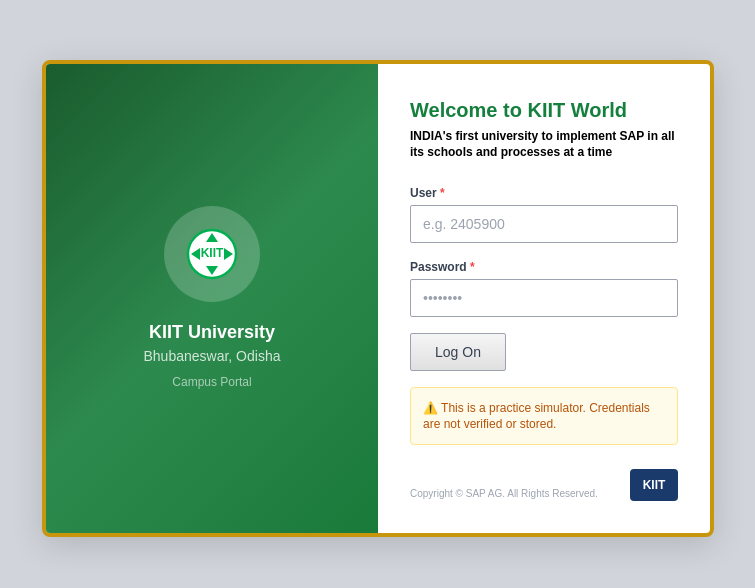
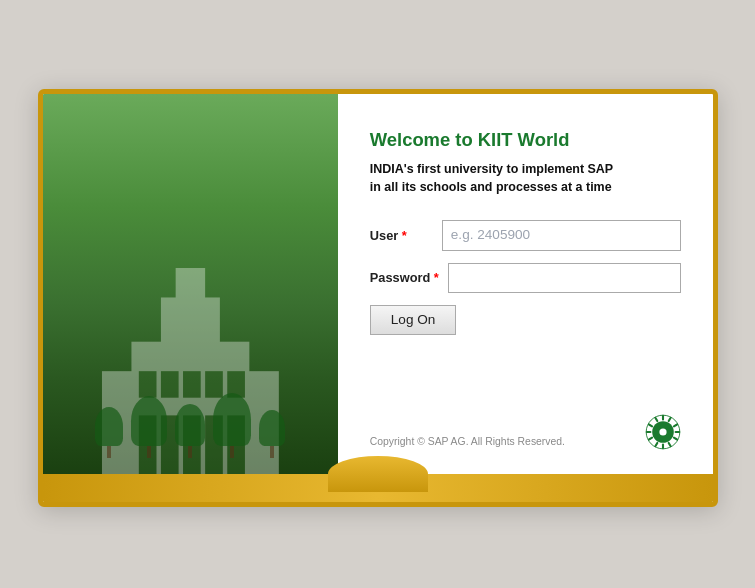
Before and after one commit to SATWIKKKKK/section-selection-simulation, a Next.js app: page /login in a window 1280 px wide. Shown: the part 102-690 px from the top of the page, without its empty margins (262-1017 px from the left). Built offline with nearby package versions, Linux system fonts and the light colour scheme.

Commit message:
redesign: match KIIT SAP Portal landing and login page screenshots

```diff
--- a/app/login/page.tsx
+++ b/app/login/page.tsx
@@ -2,6 +2,34 @@
 import { useState } from 'react';
 import { useRouter } from 'next/navigation';
 import { useSimStore } from '@/store/simStore';
+
+const KIIT_TEETH = [
+  { x1: 51, y1: 30, x2: 57, y2: 30 },
+  { x1: 48.19, y1: 39.47, x2: 53.39, y2: 42.5 },
+  { x1: 39.47, y1: 48.19, x2: 42.5, y2: 53.39 },
+  { x1: 30, y1: 51, x2: 30, y2: 57 },
+  { x1: 20.53, y1: 48.19, x2: 17.5, y2: 53.39 },
+  { x1: 11.81, y1: 39.47, x2: 6.61, y2: 42.5 },
+  { x1: 9, y1: 30, x2: 3, y2: 30 },
+  { x1: 11.81, y1: 20.53, x2: 6.61, y2: 17.5 },
+  { x1: 20.53, y1: 11.81, x2: 17.5, y2: 6.61 },
+  { x1: 30, y1: 9, x2: 30, y2: 3 },
+  { x1: 39.47, y1: 11.81, x2: 42.5, y2: 6.61 },
+  { x1: 48.19, y1: 20.53, x2: 53.39, y2: 17.5 },
+];
+
+function KiitLogoSmall() {
+  return (
+    <svg width="36" height="36" viewBox="0 0 60 60" xmlns="http://www.w3.org/2000/svg" suppressHydrationWarning>
+      <circle cx="30" cy="30" r="28" fill="white" stroke="#1a7a2e" strokeWidth="1.5" />
+      {KIIT_TEETH.map((t, i) => (
+        <line key={i} x1={t.x1} y1={t.y1} x2={t.x2} y2={t.y2} stroke="#1a7a2e" strokeWidth="3.5" strokeLinecap="round" />
+      ))}
+      <circle cx="30" cy="30" r="18" fill="#1a7a2e" />
+      <circle cx="30" cy="30" r="6" fill="white" />
+    </svg>
+  );
+}
 
 export default function LoginPage() {
   const router = useRouter();
@@ -27,97 +55,188 @@
 
   return (
     <div
-      className="min-h-screen flex items-center justify-center bg-gray-300 p-4"
-      style={{ fontFamily: 'Arial, sans-serif' }}
+      className="min-h-screen flex items-center justify-center"
+      style={{ background: '#d4d0cb', fontFamily: 'Arial, sans-serif', padding: '2rem' }}
     >
+      {/* Outer amber/gold frame */}
       <div
-        className="bg-white rounded-lg max-w-2xl w-full overflow-hidden"
-        style={{ border: '4px solid #c8960c', boxShadow: '0 8px 32px rgba(0,0,0,0.15)' }}
+        style={{
+          border: '5px solid #c8960c',
+          borderRadius: 6,
+          background: 'white',
+          width: '100%',
+          maxWidth: 680,
+          overflow: 'hidden',
+          boxShadow: '0 4px 24px rgba(0,0,0,0.18)',
+        }}
       >
-        <div className="flex flex-col md:flex-row min-h-[400px]">
-          {/* Left: image placeholder */}
+        {/* Top section: image + form side by side */}
+        <div className="flex" style={{ minHeight: 380 }}>
+          {/* Left: campus photo placeholder */}
           <div
-            className="w-full md:w-1/2 flex items-center justify-center p-6 min-h-[200px]"
-            style={{ background: 'linear-gradient(135deg, #1a5c2e 0%, #2d8a4e 50%, #1a7a3a 100%)' }}
+            style={{
+              width: '44%',
+              background: 'linear-gradient(180deg, #6aaa5a 0%, #4a8c3a 30%, #3a7030 55%, #2a5820 75%, #1a4010 100%)',
+              position: 'relative',
+              overflow: 'hidden',
+              display: 'flex',
+              alignItems: 'flex-end',
+              justifyContent: 'center',
+              padding: '1rem',
+            }}
           >
-            <div className="text-center text-white">
-              <div className="w-24 h-24 bg-white/20 rounded-full flex items-center justify-center mx-auto mb-4">
-                <svg width="60" height="60" viewBox="0 0 100 100" fill="none">
-                  <circle cx="50" cy="50" r="40" fill="white" stroke="#00b050" strokeWidth="4" />
-                  <path d="M50 15L60 30H40L50 15Z" fill="#00b050" />
-                  <path d="M85 50L70 40V60L85 50Z" fill="#00b050" />
-                  <path d="M50 85L40 70H60L50 85Z" fill="#00b050" />
-                  <path d="M15 50L30 60V40L15 50Z" fill="#00b050" />
-                  <text x="50" y="55" fontFamily="Arial" fontSize="20" fontWeight="bold" fill="#00b050" textAnchor="middle">KIIT</text>
+            {/* Building silhouette */}
+            <svg viewBox="0 0 200 140" style={{ position: 'absolute', bottom: 0, left: 0, width: '100%', opacity: 0.35 }}>
+              <rect x="60" y="50" width="80" height="90" fill="white" />
+              <rect x="40" y="70" width="30" height="70" fill="white" />
+              <rect x="130" y="70" width="30" height="70" fill="white" />
+              <rect x="80" y="20" width="40" height="35" fill="white" />
+              <rect x="90" y="0" width="20" height="24" fill="white" />
+              {[65,80,95,110,125].map((x) => (
+                <rect key={x} x={x} y="70" width="12" height="18" fill="#3a7030" />
+              ))}
+              {[65,80,95,110,125].map((x) => (
+                <rect key={x+'b'} x={x} y="100" width="12" height="40" fill="#3a7030" />
+              ))}
             </svg>
+            {/* Trees */}
+            <div style={{ position: 'relative', zIndex: 1, display: 'flex', gap: 8, alignItems: 'flex-end' }}>
+              {[28,36,30,38,26].map((h, i) => (
+                <div key={i} style={{ display: 'flex', flexDirection: 'column', alignItems: 'center' }}>
+                  <div style={{ width: h, height: h * 1.4, background: 'rgba(20,90,20,0.7)', borderRadius: '50% 50% 20% 20%' }} />
+                  <div style={{ width: 4, height: 12, background: 'rgba(80,50,20,0.6)' }} />
                 </div>
-              <p className="font-bold text-lg">KIIT University</p>
-              <p className="text-sm text-white/80">Bhubaneswar, Odisha</p>
-              <p className="text-xs text-white/60 mt-2">Campus Portal</p>
+              ))}
             </div>
           </div>
 
           {/* Right: login form */}
-          <div className="w-full md:w-1/2 p-8 flex flex-col justify-between">
+          <div
+            style={{
+              width: '56%',
+              padding: '2rem 2rem 1.5rem',
+              display: 'flex',
+              flexDirection: 'column',
+              justifyContent: 'space-between',
+            }}
+          >
             <div>
-              <h2 className="text-xl font-bold text-green-700 mb-1">Welcome to KIIT World</h2>
-              <p className="text-xs font-bold text-black mb-6 leading-snug">
-                INDIA&apos;s first university to implement SAP in all its schools and processes at a time
+              <h2
+                style={{
+                  color: '#1a7a2e',
+                  fontWeight: 'bold',
+                  fontSize: '1.15rem',
+                  marginBottom: '0.4rem',
+                }}
+              >
+                Welcome to KIIT World
+              </h2>
+              <p
+                style={{
+                  fontWeight: 'bold',
+                  fontSize: '0.78rem',
+                  color: '#111',
+                  lineHeight: 1.45,
+                  marginBottom: '1.5rem',
+                }}
+              >
+                INDIA&apos;s first university to implement SAP<br />
+                in all its schools and processes at a time
               </p>
 
-              <form onSubmit={handleLogin} className="space-y-4">
-                <div>
-                  <label className="text-xs font-bold text-gray-700 block mb-1">
-                    User <span className="text-red-500">*</span>
+              <form onSubmit={handleLogin} style={{ display: 'flex', flexDirection: 'column', gap: '0.75rem' }}>
+                <div style={{ display: 'flex', alignItems: 'center', gap: 8 }}>
+                  <label style={{ fontSize: '0.8rem', fontWeight: 'bold', color: '#222', minWidth: 64 }}>
+                    User <span style={{ color: 'red' }}>*</span>
                   </label>
                   <input
                     type="text"
                     value={userId}
                     onChange={(e) => setUserId(e.target.value)}
                     placeholder="e.g. 2405900"
-                    className="w-full border border-gray-400 px-3 py-2 text-sm rounded-sm focus:outline-none focus:border-blue-500"
+                    style={{
+                      border: '1px solid #aaa',
+                      padding: '4px 8px',
+                      fontSize: '0.85rem',
+                      width: '100%',
+                      outline: 'none',
+                    }}
                     autoComplete="username"
                   />
                 </div>
-                <div>
-                  <label className="text-xs font-bold text-gray-700 block mb-1">
-                    Password <span className="text-red-500">*</span>
+
+                <div style={{ display: 'flex', alignItems: 'center', gap: 8 }}>
+                  <label style={{ fontSize: '0.8rem', fontWeight: 'bold', color: '#222', minWidth: 70, whiteSpace: 'nowrap' }}>
+                    Password <span style={{ color: 'red' }}>*</span>
                   </label>
                   <input
                     type="password"
                     value={password}
                     onChange={(e) => setPassword(e.target.value)}
-                    placeholder="••••••••"
-                    className="w-full border border-gray-400 px-3 py-2 text-sm rounded-sm focus:outline-none focus:border-blue-500"
+                    style={{
+                      border: '1px solid #aaa',
+                      padding: '4px 8px',
+                      fontSize: '0.85rem',
+                      width: '100%',
+                      outline: 'none',
+                    }}
                     autoComplete="current-password"
                   />
                 </div>
 
                 {error && (
-                  <p className="text-xs text-red-600 font-semibold">{error}</p>
+                  <p style={{ fontSize: '0.75rem', color: '#cc0000', fontWeight: 600 }}>{error}</p>
                 )}
 
+                <div>
                   <button
                     type="submit"
                     disabled={loading}
-                  className="border border-gray-400 bg-gradient-to-b from-[#f5f5f5] to-[#e0e0e0] text-gray-700 text-sm px-6 py-2 rounded-sm hover:from-white hover:to-[#d0d0d0] transition disabled:opacity-50 disabled:cursor-not-allowed"
+                    style={{
+                      background: 'linear-gradient(to bottom, #f5f5f5, #ddd)',
+                      border: '1px solid #aaa',
+                      padding: '4px 20px',
+                      fontSize: '0.85rem',
+                      cursor: loading ? 'not-allowed' : 'pointer',
+                      color: '#222',
+                    }}
                   >
                     {loading ? 'Logging in...' : 'Log On'}
                   </button>
+                </div>
               </form>
+            </div>
 
-              <div className="mt-4 p-3 bg-amber-50 border border-amber-200 rounded text-xs text-amber-700">
-                ⚠️ This is a practice simulator. Credentials are not verified or stored.
+            {/* Footer inside right panel */}
+            <div style={{ marginTop: '1.5rem', display: 'flex', justifyContent: 'space-between', alignItems: 'flex-end' }}>
+              <p style={{ fontSize: '0.65rem', color: '#888' }}>Copyright &copy; SAP AG. All Rights Reserved.</p>
+              <KiitLogoSmall />
+            </div>
           </div>
         </div>
 
-            <div className="mt-6 flex justify-between items-end">
-              <p className="text-[10px] text-gray-400">Copyright © SAP AG. All Rights Reserved.</p>
-              <div className="bg-[#1a3a6b] w-12 h-8 flex items-center justify-center rounded">
-                <span className="text-white font-bold text-xs">KIIT</span>
-              </div>
-            </div>
-          </div>
+        {/* Bottom gold arch decoration */}
+        <div
+          style={{
+            height: 28,
+            background: 'linear-gradient(to right, #c8960c, #e8b830, #c8960c)',
+            borderRadius: '0 0 0 0',
+            position: 'relative',
+            display: 'flex',
+            justifyContent: 'center',
+          }}
+        >
+          {/* Center arch bump */}
+          <div
+            style={{
+              position: 'absolute',
+              top: -18,
+              width: 100,
+              height: 36,
+              background: 'linear-gradient(to bottom, #e8b830, #c8960c)',
+              borderRadius: '50% 50% 0 0',
+            }}
+          />
         </div>
       </div>
     </div>
--- a/app/page.tsx
+++ b/app/page.tsx
@@ -1,83 +1,127 @@
 import Link from 'next/link';
+
+const GEAR_TEETH = [
+  { x1: 51, y1: 30, x2: 57, y2: 30 },
+  { x1: 48.19, y1: 39.47, x2: 53.39, y2: 42.5 },
+  { x1: 39.47, y1: 48.19, x2: 42.5, y2: 53.39 },
+  { x1: 30, y1: 51, x2: 30, y2: 57 },
+  { x1: 20.53, y1: 48.19, x2: 17.5, y2: 53.39 },
+  { x1: 11.81, y1: 39.47, x2: 6.61, y2: 42.5 },
+  { x1: 9, y1: 30, x2: 3, y2: 30 },
+  { x1: 11.81, y1: 20.53, x2: 6.61, y2: 17.5 },
+  { x1: 20.53, y1: 11.81, x2: 17.5, y2: 6.61 },
+  { x1: 30, y1: 9, x2: 30, y2: 3 },
+  { x1: 39.47, y1: 11.81, x2: 42.5, y2: 6.61 },
+  { x1: 48.19, y1: 20.53, x2: 53.39, y2: 17.5 },
+];
+
+function KiitGearLogo() {
+  return (
+    <svg width="60" height="60" viewBox="0 0 60 60" xmlns="http://www.w3.org/2000/svg">
+      <circle cx="30" cy="30" r="28" fill="white" stroke="#1a7a2e" strokeWidth="1.5" />
+      {GEAR_TEETH.map((t, i) => (
+        <line key={i} x1={t.x1} y1={t.y1} x2={t.x2} y2={t.y2} stroke="#1a7a2e" strokeWidth="3.5" strokeLinecap="round" />
+      ))}
+      <circle cx="30" cy="30" r="18" fill="#1a7a2e" />
+      <circle cx="30" cy="30" r="6" fill="white" />
+    </svg>
+  );
+}
 
 export default function LandingPage() {
   return (
     <div className="min-h-screen bg-white" style={{ fontFamily: 'Arial, sans-serif' }}>
-      {/* Top header bar */}
-      <div className="bg-[#006633] text-white px-6 py-3 flex items-center justify-between">
+      {/* Header */}
+      <header className="bg-white px-6 py-3 flex items-center justify-between" style={{ borderBottom: '1px solid #e5e7eb' }}>
         <div className="flex items-center gap-3">
-          <svg width="40" height="40" viewBox="0 0 100 100" fill="none" xmlns="http://www.w3.org/2000/svg">
-            <circle cx="50" cy="50" r="48" fill="white" />
-            <text x="50" y="63" textAnchor="middle" fontSize="38" fontWeight="bold" fill="#006633">K</text>
-          </svg>
+          <KiitGearLogo />
           <div>
-            <div className="text-lg font-extrabold tracking-wide">KIIT University</div>
-            <div className="text-xs opacity-80">Kalinga Institute of Industrial Technology (Deemed to be University)</div>
+            <div
+              className="font-extrabold tracking-wide uppercase"
+              style={{ fontSize: '1.05rem', color: '#1a7a2e', lineHeight: 1.2 }}
+            >
+              Kalinga Institute of Industrial Technology
+            </div>
+            <div className="text-gray-500 italic" style={{ fontSize: '0.72rem' }}>
+              Deemed to be University U/S 3 of UGC Act, 1956 &nbsp;&#8212;&#8212;
+            </div>
           </div>
         </div>
-        <div className="text-xs opacity-70">Established under Section 3 of UGC Act 1956</div>
-      </div>
+        <div className="flex flex-col items-center cursor-pointer select-none">
+          <div
+            className="flex items-center justify-center rounded-full"
+            style={{ width: 42, height: 42, background: '#1a7a2e' }}
+          >
+            <svg width="20" height="15" viewBox="0 0 20 15" fill="white">
+              <rect width="20" height="2.5" rx="1.25" />
+              <rect y="6.25" width="20" height="2.5" rx="1.25" />
+              <rect y="12.5" width="20" height="2.5" rx="1.25" />
+            </svg>
+          </div>
+          <span className="text-xs font-semibold text-gray-700 mt-1">Menu</span>
+        </div>
+      </header>
 
-      {/* Nav bar */}
-      <div className="bg-[#004d26] text-white px-6 py-1.5 flex gap-6 text-xs">
-        {['Home','About','Academics','Admissions','Research','Campus Life','Alumni'].map(item => (
-          <span key={item} className="hover:underline cursor-pointer opacity-80">{item}</span>
-        ))}
-      </div>
+      {/* Body */}
+      <main className="px-6 pt-10 pb-16 bg-white">
+        <div className="text-center mb-10">
+          <h1
+            className="font-bold text-gray-800"
+            style={{ fontSize: '2.2rem', letterSpacing: '-0.5px' }}
+          >
+            KIIT SAP Portal
+          </h1>
+          <p className="text-gray-500 mt-3" style={{ fontSize: '0.95rem' }}>
+            India&apos;s first university to implement SAP in all its school &amp; Processes at a time
+          </p>
+          <div className="mx-auto mt-4" style={{ width: 80, height: 2, background: '#3ab0e8' }} />
+        </div>
 
-      {/* Hero */}
-      <div className="bg-gradient-to-br from-[#e8f5e9] to-[#f0f7ff] min-h-[calc(100vh-100px)] flex items-center justify-center px-4">
-        <div className="max-w-4xl w-full grid md:grid-cols-2 gap-8 items-center">
-          {/* Left: campus image placeholder */}
-          <div className="rounded-2xl overflow-hidden shadow-xl bg-gradient-to-br from-[#006633] to-[#1a8c4e] aspect-video flex flex-col items-center justify-center text-white p-8">
-            <div className="text-6xl mb-4">🎓</div>
-            <div className="text-xl font-bold mb-1">KIIT Campus</div>
-            <div className="text-sm opacity-70">Bhubaneswar, Odisha</div>
+        <div
+          className="mx-auto grid gap-8"
+          style={{ maxWidth: 960, gridTemplateColumns: '1fr 1fr', alignItems: 'stretch' }}
+        >
+          {/* Left: desk photo placeholder */}
+          <div
+            className="rounded-2xl overflow-hidden"
+            style={{
+              minHeight: 340,
+              background: 'linear-gradient(160deg, #c8b89a 0%, #a09070 35%, #708060 65%, #506848 100%)',
+              display: 'flex',
+              alignItems: 'center',
+              justifyContent: 'center',
+            }}
+          >
+            <div style={{ textAlign: 'center', color: 'rgba(255,255,255,0.55)' }}>
+              <div style={{ fontSize: '5rem', lineHeight: 1 }}>💻</div>
+              <div style={{ fontSize: '1.5rem', marginTop: 4 }}>📱</div>
+              <p style={{ fontSize: '0.7rem', marginTop: 8, color: 'rgba(255,255,255,0.4)' }}>
+                KIIT Campus · Bhubaneswar
+              </p>
+            </div>
           </div>
 
-          {/* Right: login card */}
-          <div className="bg-white rounded-2xl shadow-xl border border-gray-100 p-8 flex flex-col items-center gap-6">
-            <div className="text-center">
-              <div className="text-xl font-extrabold text-[#006633] mb-1">Section Selection Simulator</div>
-              <div className="text-sm text-gray-500">Practice your KIIT SAP section selection under real-time pressure</div>
-            </div>
-
-            <div className="bg-amber-50 border border-amber-200 rounded-lg px-4 py-2 text-xs text-amber-700 text-center">
-              ⚠ This is a practice simulator — not affiliated with KIIT University
-            </div>
-
-            <div className="w-full space-y-3">
-              <div className="flex items-start gap-2 text-xs text-gray-600">
-                <span className="text-green-600 font-bold mt-0.5">✓</span>
-                <span>Realistic SAP portal interface replica</span>
-              </div>
-              <div className="flex items-start gap-2 text-xs text-gray-600">
-                <span className="text-green-600 font-bold mt-0.5">✓</span>
-                <span>Live bot drain simulation of seat counts</span>
-              </div>
-              <div className="flex items-start gap-2 text-xs text-gray-600">
-                <span className="text-green-600 font-bold mt-0.5">✓</span>
-                <span>Speed grading: S / A+ / A / B / C</span>
-              </div>
-              <div className="flex items-start gap-2 text-xs text-gray-600">
-                <span className="text-green-600 font-bold mt-0.5">✓</span>
-                <span>Full attempt history saved locally</span>
-              </div>
-            </div>
-
+          {/* Right: Login card */}
+          <div
+            className="bg-white flex flex-col items-center justify-center gap-5 rounded-2xl"
+            style={{
+              border: '1px solid #e5e7eb',
+              boxShadow: '0 2px 16px rgba(0,0,0,0.07)',
+              padding: '2.5rem',
+            }}
+          >
             <Link
               href="/login"
-              className="w-full text-center bg-[#006633] hover:bg-[#005229] text-white font-bold py-3 px-6 rounded-lg transition text-sm shadow-md"
+              className="w-full text-center font-bold text-white rounded"
+              style={{ background: '#00b0f0', padding: '0.75rem 0', fontSize: '1rem', display: 'block' }}
             >
-              Click here to Login →
+              Click here to Login
             </Link>
-
-            <Link href="/settings" className="text-xs text-blue-600 hover:underline">
-              ⚙ Configure difficulty settings
-            </Link>
+            <p className="text-gray-500 text-sm">or visit</p>
+            <p className="font-bold text-gray-800 text-sm">https://kiitportal.kiituniversity.net/</p>
           </div>
         </div>
-      </div>
+      </main>
     </div>
   );
 }
```
Lines whose indentation alone changed are shown as unchanged.
